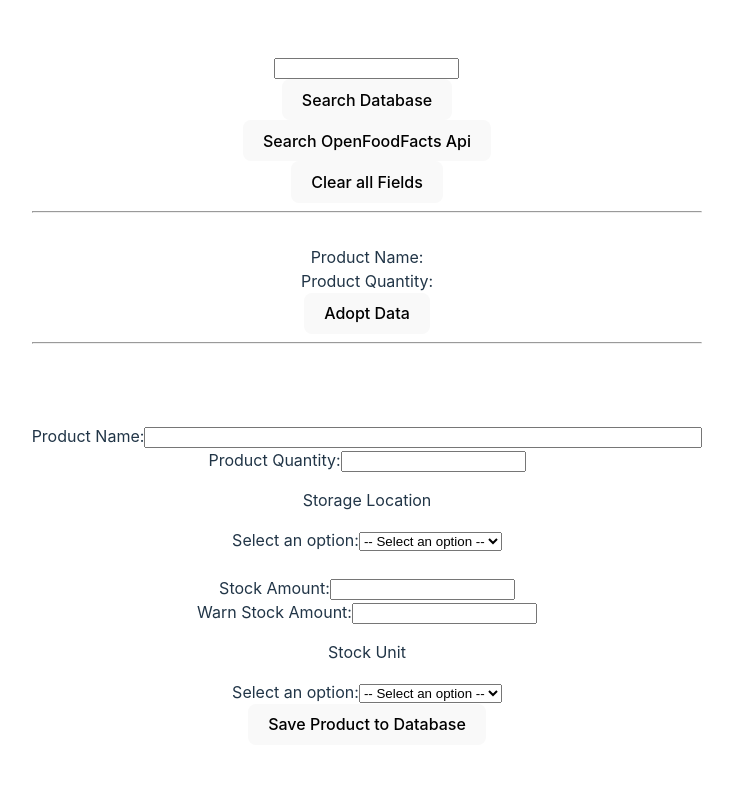
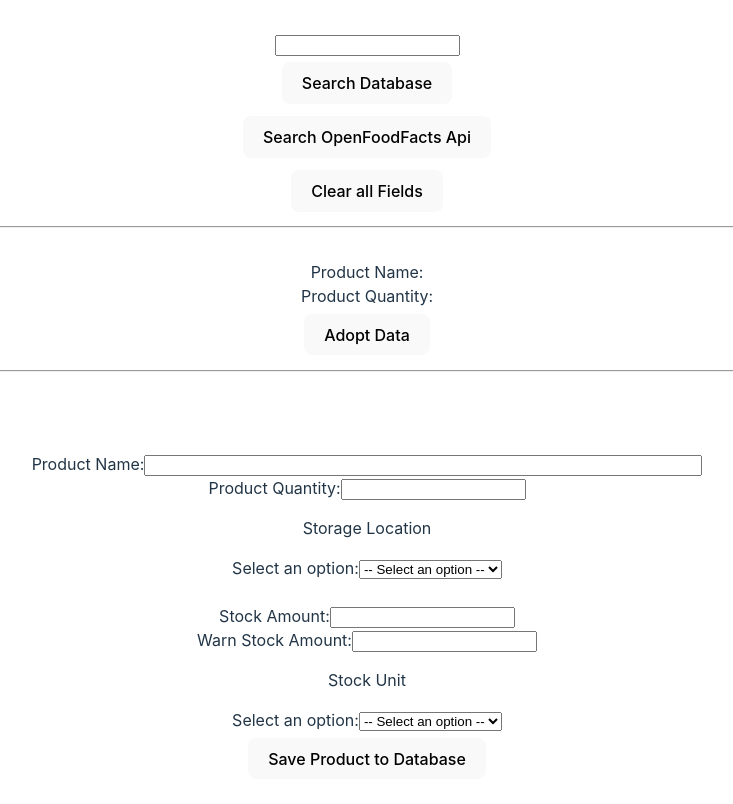
Before and after one commit to Ben-21/fridge-manager, a React (Vite) app in the folder frontend/: page /add in a window 1280 px wide. Shown: the top 804 px of the page, without its empty margins (273-1006 px from the left). Built offline with nearby package versions, Linux system fonts and the light colour scheme; the HTML template or start-up script is replaced by a standard one.

Commit message:
adjust some styling

```diff
--- a/frontend/src/index.css
+++ b/frontend/src/index.css
@@ -25,7 +25,6 @@ a:hover {
 
 body {
   margin: 0;
-  display: flex;
   place-items: center;
   min-width: 320px;
   min-height: 100vh;
@@ -40,6 +39,7 @@ button {
   border-radius: 8px;
   border: 1px solid transparent;
   padding: 0.6em 1.2em;
+  margin: 0.4em;
   font-size: 1em;
   font-weight: 500;
   font-family: inherit;
```
